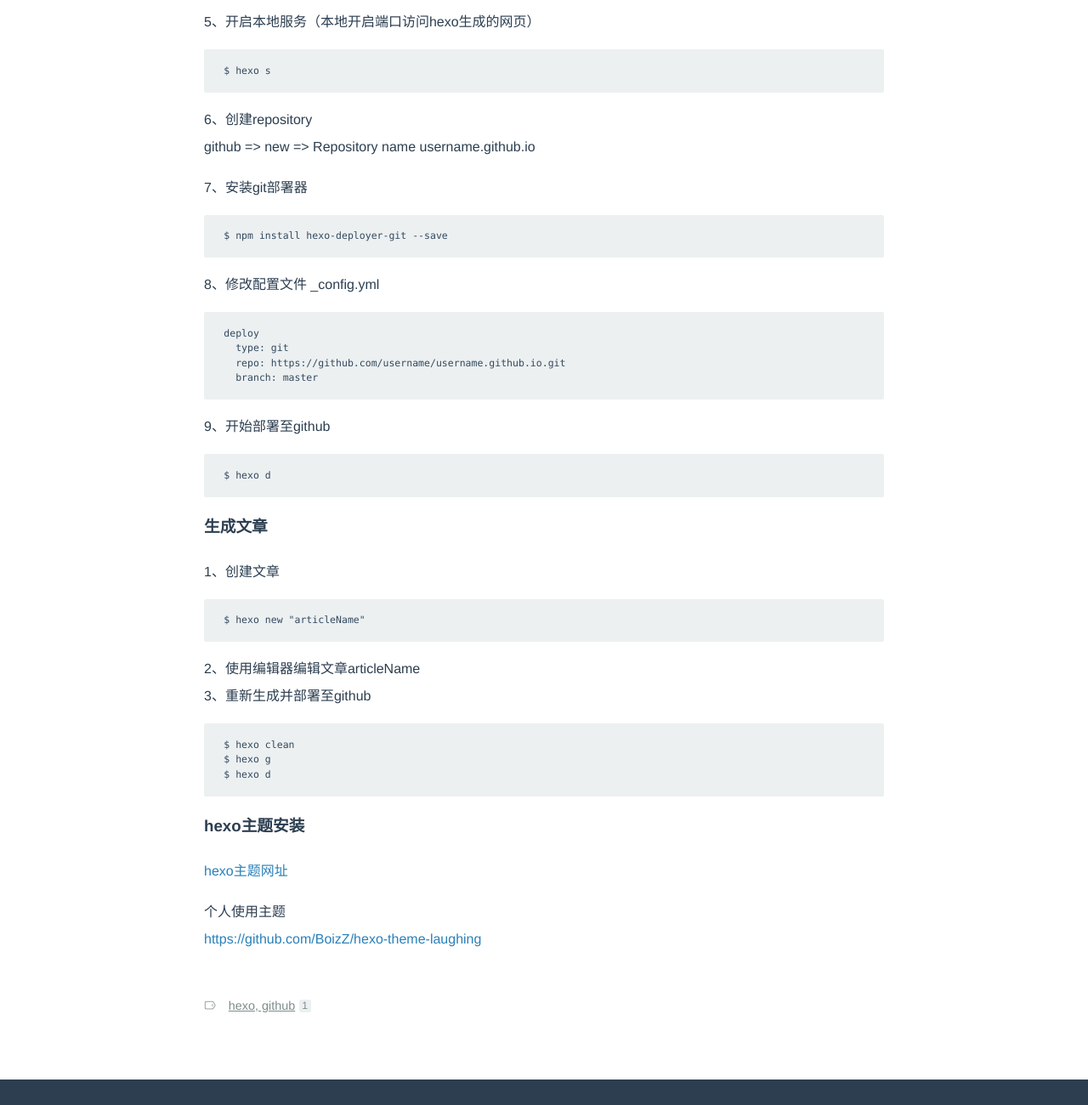
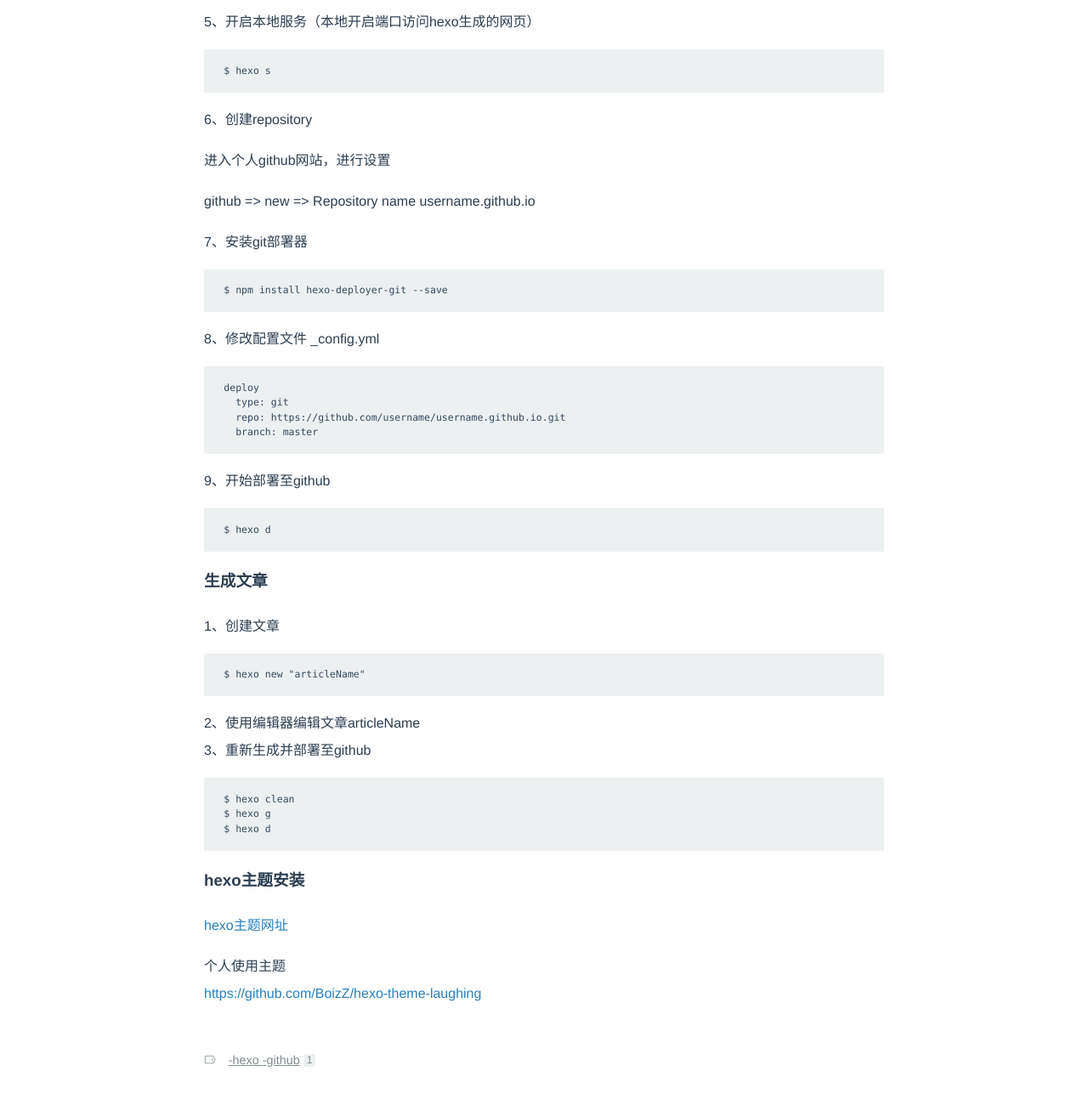
Before and after one commit to ccqdoing/ccqdoing.github.io, a plain HTML site: page 2019/05/22/个人博客搭建过程记录（简略）/index.html in a window 1280 px wide. Shown: the part 1680-2980 px from the top of the page at 85% size. Drawn offline with Linux system fonts and the light colour scheme.

Commit message:
Site updated: 2019-05-22 23:00:06

```diff
--- a/2019/05/22/个人博客搭建过程记录（简略）/index.html
+++ b/2019/05/22/个人博客搭建过程记录（简略）/index.html
@@ -6,7 +6,9 @@
 <p>3、安装依赖<br><figure class="highlight plain"><table><tr><td class="gutter"><pre><span class="line">1</span><br></pre></td><td class="code"><pre><span class="line">$ npm install</span><br></pre></td></tr></table></figure></p>
 <p>4、生成静态页面<br><figure class="highlight plain"><table><tr><td class="gutter"><pre><span class="line">1</span><br></pre></td><td class="code"><pre><span class="line">$ hexo g</span><br></pre></td></tr></table></figure></p>
 <p>5、开启本地服务（本地开启端口访问hexo生成的网页）<br><figure class="highlight plain"><table><tr><td class="gutter"><pre><span class="line">1</span><br></pre></td><td class="code"><pre><span class="line">$ hexo s</span><br></pre></td></tr></table></figure></p>
-<p>6、创建repository<br>github =&gt; new =&gt; Repository name username.github.io</p>
+<p>6、创建repository</p>
+<p>进入个人github网站，进行设置</p>
+<p>github =&gt; new =&gt; Repository name username.github.io</p>
 <p>7、安装git部署器<br><figure class="highlight plain"><table><tr><td class="gutter"><pre><span class="line">1</span><br></pre></td><td class="code"><pre><span class="line">$ npm install hexo-deployer-git --save</span><br></pre></td></tr></table></figure></p>
 <p>8、修改配置文件 _config.yml<br><figure class="highlight plain"><table><tr><td class="gutter"><pre><span class="line">1</span><br><span class="line">2</span><br><span class="line">3</span><br><span class="line">4</span><br></pre></td><td class="code"><pre><span class="line">deploy</span><br><span class="line">  type: git</span><br><span class="line">  repo: https://github.com/username/username.github.io.git</span><br><span class="line">  branch: master</span><br></pre></td></tr></table></figure></p>
 <p>9、开始部署至github<br><figure class="highlight plain"><table><tr><td class="gutter"><pre><span class="line">1</span><br></pre></td><td class="code"><pre><span class="line">$ hexo d</span><br></pre></td></tr></table></figure></p>
@@ -14,7 +16,7 @@
 <p>2、使用编辑器编辑文章articleName<br>3、重新生成并部署至github<br><figure class="highlight plain"><table><tr><td class="gutter"><pre><span class="line">1</span><br><span class="line">2</span><br><span class="line">3</span><br></pre></td><td class="code"><pre><span class="line">$ hexo clean</span><br><span class="line">$ hexo g</span><br><span class="line">$ hexo d</span><br></pre></td></tr></table></figure></p>
 <h3 id="hexo主题安装"><a href="#hexo主题安装" class="headerlink" title="hexo主题安装"></a>hexo主题安装</h3><p><a href="https://hexo.io/themes/" target="_blank" rel="noopener">hexo主题网址</a></p>
 <p>个人使用主题<br><a href="https://github.com/BoizZ/hexo-theme-laughing" target="_blank" rel="noopener">https://github.com/BoizZ/hexo-theme-laughing</a></p>
-</div><div class="article-meta" style="max-width:800px"><div class="tags"><i class="icon icon-tag"></i><ul class="tag-list"><li class="tag-list-item"><a class="tag-list-link" href="/tags/hexo-github/">hexo, github</a><span class="tag-list-count">1</span></li></ul></div></div><ul class="navication"><li class="home"><a href="/"><i class="icon icon-home"></i></a></li><li><a href="/2019/05/07/hello-world/"><i class="icon icon-arror-right"></i></a></li></ul><div class="page-footer"><div class="top"><ul class="social"><li><a href="https://github.com/ccqdoing" title="Github" target="_blank"><i class="icon icon-github"></i></a></li></ul></div><div class="bottom"><p class="copyright">© 2019 Hexo<br><small>POWER BY <a href="https://hexo.io" target="_blank">HEXO</a></small><small>, THEME BY <a href="https://github.com/BoizZ/hexo-theme-laughing" target="_blank">LAUGHING</a></small></p></div></div></div><script>var wrap = document.getElementById('wrap');
+</div><div class="article-meta" style="max-width:800px"><div class="tags"><i class="icon icon-tag"></i><ul class="tag-list"><li class="tag-list-item"><a class="tag-list-link" href="/tags/hexo-github/">-hexo -github</a><span class="tag-list-count">1</span></li></ul></div></div><ul class="navication"><li class="home"><a href="/"><i class="icon icon-home"></i></a></li><li><a href="/2019/05/07/hello-world/"><i class="icon icon-arror-right"></i></a></li></ul><div class="page-footer"><div class="top"><ul class="social"><li><a href="https://github.com/ccqdoing" title="Github" target="_blank"><i class="icon icon-github"></i></a></li></ul></div><div class="bottom"><p class="copyright">© 2019 Hexo<br><small>POWER BY <a href="https://hexo.io" target="_blank">HEXO</a></small><small>, THEME BY <a href="https://github.com/BoizZ/hexo-theme-laughing" target="_blank">LAUGHING</a></small></p></div></div></div><script>var wrap = document.getElementById('wrap');
 window.onload = function () {
   wrap.className += ' done';
 }</script></body></html>
```
